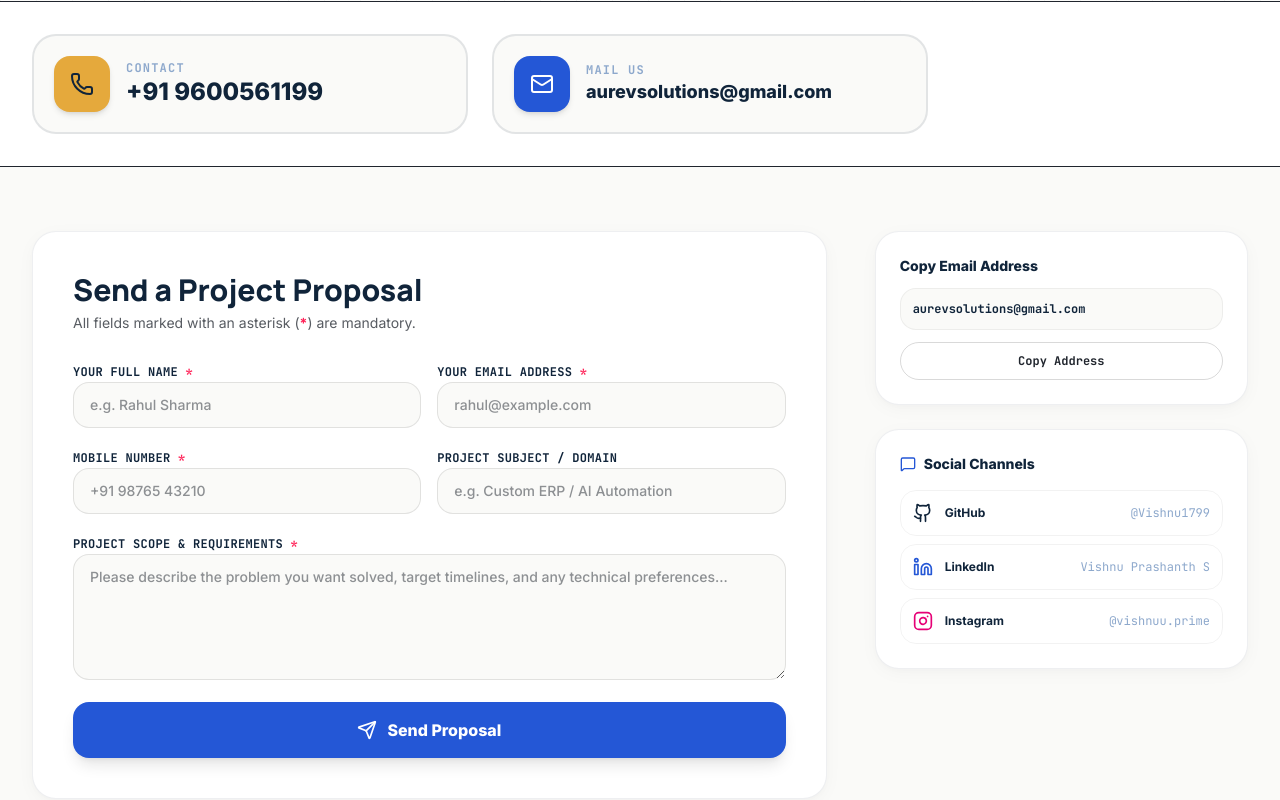
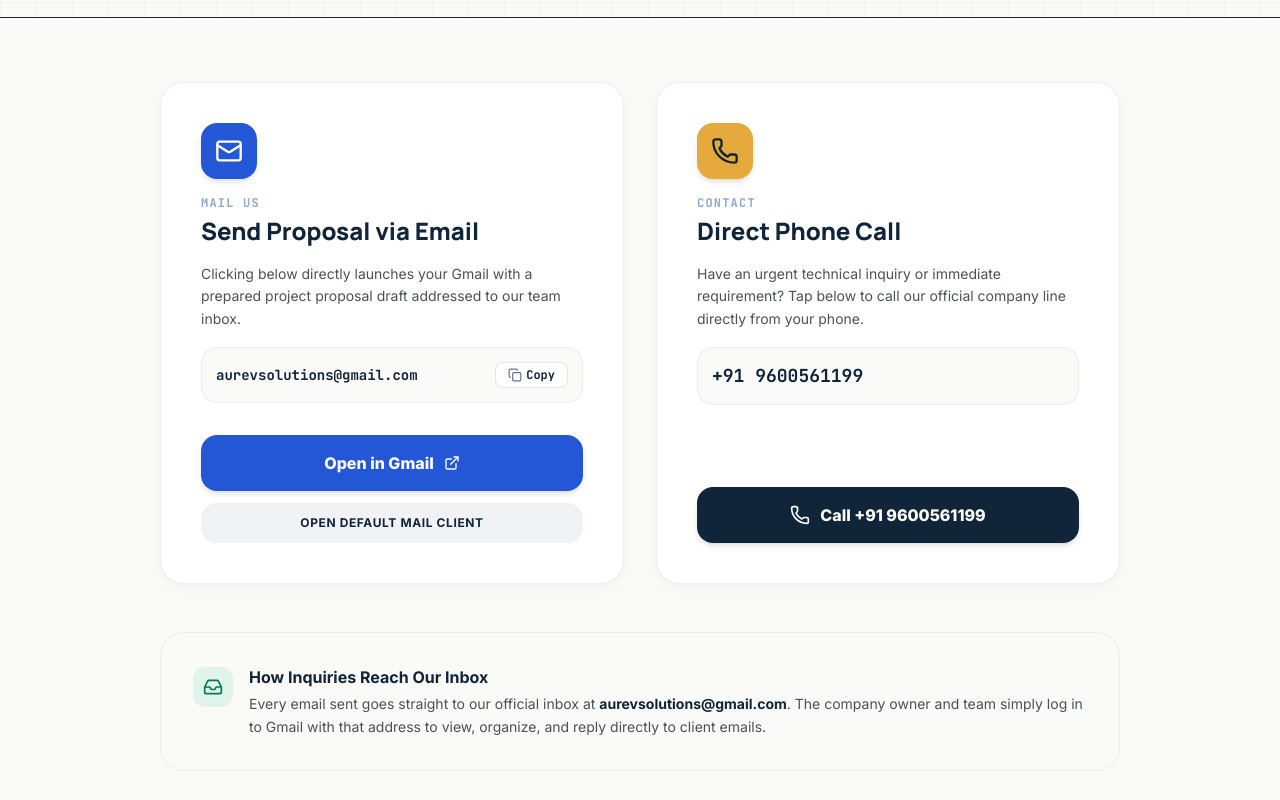
Before and after one commit to Vishnu1799/AUREV-SOLUTIONS, a Next.js app: page /contact in a window 1280 px wide. Shown: the part 340-1140 px from the top of the page. Built offline with nearby package versions, Linux system fonts and the light colour scheme.

Commit message:
feat: replace website contact form with direct mail-based proposal and hotline workflow

```diff
--- a/app/contact/page.tsx
+++ b/app/contact/page.tsx
@@ -4,36 +4,10 @@ import { useState } from "react";
 import { Navbar } from "@/components/layout/Navbar";
 import { Footer } from "@/components/layout/Footer";
 import { GithubIcon, LinkedinIcon, InstagramIcon } from "@/components/ui/SocialIcons";
-import { Mail, Send, CheckCircle2, Phone, MessageSquare } from "lucide-react";
+import { Mail, Phone, Copy, Check, MessageSquare, ExternalLink, Inbox } from "lucide-react";
 
 export default function ContactPage() {
-  const [name, setName] = useState("");
-  const [email, setEmail] = useState("");
-  const [phone, setPhone] = useState("");
-  const [subject, setSubject] = useState("");
-  const [message, setMessage] = useState("");
-  const [isSubmitted, setIsSubmitted] = useState(false);
   const [isCopied, setIsCopied] = useState(false);
-
-  const handleSubmit = (e: React.FormEvent) => {
-    e.preventDefault();
-    if (!name || !email || !phone || !message) return;
-
-    // Construct direct Gmail Web URL
-    const emailSubject = encodeURIComponent(
-      `[Project Proposal] ${subject || "New Collaboration Inquiry"}`
-    );
-    const emailBody = encodeURIComponent(
-      `PROPOSAL DETAILS FOR AUREV SOLUTIONS:\n\nClient Name: ${name}\nClient Email: ${email}\nClient Phone: ${phone}\nProject Domain / Subject: ${
-        subject || "General Inquiry"
-      }\n\nProject Scope & Message:\n${message}\n\nSent directly via AUREV SOLUTIONS Digital Portal.`
-    );
-
-    const gmailUrl = `https://mail.google.com/mail/?view=cm&fs=1&to=aurevsolutions@gmail.com&su=${emailSubject}&body=${emailBody}`;
-
-    setIsSubmitted(true);
-    window.open(gmailUrl, "_blank");
-  };
 
   const copyEmail = () => {
     navigator.clipboard.writeText("aurevsolutions@gmail.com");
@@ -41,249 +15,167 @@ export default function ContactPage() {
     setTimeout(() => setIsCopied(false), 2500);
   };
 
+  const gmailComposeUrl =
+    "https://mail.google.com/mail/?view=cm&fs=1&to=aurevsolutions@gmail.com&su=Project%20Proposal%20-%20AUREV%20SOLUTIONS&body=Hello%20AUREV%20SOLUTIONS%20Team%2C%0A%0AI%20would%20like%20to%20propose%20a%20project%20collaboration.%0A%0AProject%20Scope%20%2F%20Requirements%3A%0A%0AMy%20Contact%20Details%3A%0AName%3A%0APhone%20Number%3A%0A";
+
   return (
     <div className="min-h-screen flex flex-col bg-[#FAFAF8]">
       <Navbar />
 
       <main className="flex-1">
-        {/* Hero */}
-        <section className="pt-12 pb-12 sm:pt-16 sm:pb-16 bg-blueprint-grid border-b border-[#10243A]/05">
-          <div className="max-w-7xl mx-auto px-4 sm:px-6 lg:px-8 space-y-4">
+        {/* Header */}
+        <section className="pt-14 pb-12 sm:pt-20 sm:pb-16 bg-blueprint-grid border-b border-[#10243A]/05">
+          <div className="max-w-5xl mx-auto px-4 sm:px-6 lg:px-8 space-y-4 text-center sm:text-left">
             <h1 className="font-heading text-4xl sm:text-5xl font-extrabold tracking-tight text-[#10243A]">
-              Connect & Collaborate With Us
+              Send Us Your Proposal
             </h1>
 
-            <p className="text-base sm:text-lg text-[#20252D]/80 max-w-3xl leading-relaxed">
-              Have an operational challenge, software project, or innovative technical concept? Send your proposal directly to our team.
+            <p className="text-base sm:text-lg text-[#20252D]/80 max-w-2xl leading-relaxed">
+              We do not ask you to fill long website forms. Simply send your project brief directly via email to our team at{" "}
+              <strong className="text-[#10243A] font-bold">aurevsolutions@gmail.com</strong> or call us directly.
             </p>
           </div>
         </section>
 
-        {/* Separate Contact & Mail Us Cards */}
-        <section className="py-8 bg-white border-b border-[#10243A]/08">
-          <div className="max-w-7xl mx-auto px-4 sm:px-6 lg:px-8">
-            <div className="grid grid-cols-1 sm:grid-cols-2 gap-6 max-w-4xl">
+        {/* Primary Direct Actions */}
+        <section className="py-16">
+          <div className="max-w-5xl mx-auto px-4 sm:px-6 lg:px-8 space-y-12">
 
-              {/* Card 1: Contact (Phone) -> Direct Call Trigger */}
+            {/* Two Primary Action Cards */}
+            <div className="grid grid-cols-1 md:grid-cols-2 gap-8">
+
+              {/* Card 1: Mail Us (Gmail Direct Compose) */}
+              <div className="tactile-card rounded-3xl p-8 sm:p-10 flex flex-col justify-between border-2 border-[#2457D6]/20 shadow-xl bg-white space-y-6">
+                <div className="space-y-4">
+                  <div className="w-14 h-14 rounded-2xl bg-[#2457D6] text-white flex items-center justify-center shadow-md">
+                    <Mail className="w-7 h-7" />
+                  </div>
+
+                  <div>
+                    <span className="font-mono-tech text-xs uppercase tracking-widest text-[#8DA8CC] font-bold block">
+                      Mail Us
+                    </span>
+                    <h2 className="font-heading text-2xl font-black text-[#10243A] mt-1">
+                      Send Proposal via Email
+                    </h2>
+                  </div>
+
+                  <p className="text-sm text-[#20252D]/80 leading-relaxed">
+                    Clicking below directly launches your Gmail with a prepared project proposal draft addressed to our team inbox.
+                  </p>
+
+                  <div className="p-3.5 rounded-2xl bg-[#FAFAF8] border border-black/5 font-mono-tech text-xs sm:text-sm font-bold text-[#10243A] select-all flex items-center justify-between">
+                    <span>aurevsolutions@gmail.com</span>
+                    <button
+                      type="button"
+                      onClick={copyEmail}
+                      className="inline-flex items-center gap-1 px-3 py-1 text-xs font-mono-tech rounded-lg bg-white border border-black/10 hover:bg-[#F0F2F5] transition-colors"
+                      aria-label="Copy email"
+                    >
+                      {isCopied ? (
+                        <>
+                          <Check className="w-3.5 h-3.5 text-emerald-600" />
+                          <span className="text-emerald-700 font-bold">Copied</span>
+                        </>
+                      ) : (
+                        <>
+                          <Copy className="w-3.5 h-3.5 text-slate-500" />
+                          <span>Copy</span>
+                        </>
+                      )}
+                    </button>
+                  </div>
+                </div>
+
+                <div className="space-y-3 pt-2">
+                  <a
+                    href={gmailComposeUrl}
+                    target="_blank"
+                    rel="noopener noreferrer"
+                    className="inline-flex items-center justify-center gap-2.5 w-full py-4 rounded-2xl bg-[#2457D6] hover:bg-[#1A44B0] text-white font-extrabold text-base transition-all shadow-md hover:shadow-xl group"
+                  >
+                    <span>Open in Gmail</span>
+                    <ExternalLink className="w-4 h-4 transition-transform group-hover:translate-x-0.5 group-hover:-translate-y-0.5" />
+                  </a>
+
+                  <a
+                    href="mailto:aurevsolutions@gmail.com?subject=Project%20Proposal%20-%20AUREV%20SOLUTIONS"
+                    className="inline-flex items-center justify-center gap-2 w-full py-3 rounded-2xl bg-[#F0F2F5] hover:bg-black/5 text-[#10243A] font-bold text-xs uppercase tracking-wider transition-colors"
+                  >
+                    <span>Open Default Mail Client</span>
+                  </a>
+                </div>
+              </div>
+
+              {/* Card 2: Contact (Direct Phone Call) */}
+              <div className="tactile-card rounded-3xl p-8 sm:p-10 flex flex-col justify-between border-2 border-[#E5A93C]/30 shadow-xl bg-white space-y-6">
+                <div className="space-y-4">
+                  <div className="w-14 h-14 rounded-2xl bg-[#E5A93C] text-[#10243A] flex items-center justify-center shadow-md">
+                    <Phone className="w-7 h-7" />
+                  </div>
+
+                  <div>
+                    <span className="font-mono-tech text-xs uppercase tracking-widest text-[#8DA8CC] font-bold block">
+                      Contact
+                    </span>
+                    <h2 className="font-heading text-2xl font-black text-[#10243A] mt-1">
+                      Direct Phone Call
+                    </h2>
+                  </div>
+
+                  <p className="text-sm text-[#20252D]/80 leading-relaxed">
+                    Have an urgent technical inquiry or immediate requirement? Tap below to call our official company line directly from your phone.
+                  </p>
+
+                  <div className="p-3.5 rounded-2xl bg-[#FAFAF8] border border-black/5 font-mono-tech text-base sm:text-lg font-black text-[#10243A] select-all">
+                    +91 9600561199
+                  </div>
+                </div>
+
+                <div className="pt-2">
                   <a
                     href="tel:+919600561199"
-                className="flex items-center gap-4 p-5 rounded-3xl bg-[#FAFAF8] border-2 border-[#10243A]/10 hover:border-[#2457D6] hover:shadow-lg transition-all group"
-                aria-label="Call +91 9600561199"
+                    className="inline-flex items-center justify-center gap-2.5 w-full py-4 rounded-2xl bg-[#10243A] hover:bg-[#2457D6] text-white font-extrabold text-base transition-all shadow-md hover:shadow-xl group"
                   >
-                <div className="w-14 h-14 rounded-2xl bg-[#E5A93C] text-[#10243A] flex items-center justify-center font-black shadow-md flex-shrink-0 group-hover:scale-105 transition-transform">
-                  <Phone className="w-6 h-6" />
+                    <Phone className="w-5 h-5" />
+                    <span>Call +91 9600561199</span>
+                  </a>
                 </div>
-                <div className="min-w-0">
-                  <span className="font-mono-tech text-xs uppercase tracking-widest text-[#8DA8CC] block font-bold">
-                    Contact
-                  </span>
-                  <span className="font-heading text-xl sm:text-2xl font-black text-[#10243A] group-hover:text-[#2457D6] transition-colors truncate block">
-                    +91 9600561199
-                  </span>
               </div>
-              </a>
-
-              {/* Card 2: Mail Us (Gmail) -> Direct Gmail Web Trigger */}
-              <a
-                href="https://mail.google.com/mail/?view=cm&fs=1&to=aurevsolutions@gmail.com&su=Project%20Proposal%20-%20AUREV%20SOLUTIONS"
-                target="_blank"
-                rel="noopener noreferrer"
-                className="flex items-center gap-4 p-5 rounded-3xl bg-[#FAFAF8] border-2 border-[#10243A]/10 hover:border-[#2457D6] hover:shadow-lg transition-all group"
-                aria-label="Email aurevsolutions@gmail.com"
-              >
-                <div className="w-14 h-14 rounded-2xl bg-[#2457D6] text-white flex items-center justify-center font-black shadow-md flex-shrink-0 group-hover:scale-105 transition-transform">
-                  <Mail className="w-6 h-6" />
-                </div>
-                <div className="min-w-0">
-                  <span className="font-mono-tech text-xs uppercase tracking-widest text-[#8DA8CC] block font-bold">
-                    Mail Us
-                  </span>
-                  <span className="font-heading text-base sm:text-lg font-black text-[#10243A] group-hover:text-[#2457D6] transition-colors truncate block">
-                    aurevsolutions@gmail.com
-                  </span>
-                </div>
-              </a>
 
             </div>
+
+            {/* How Proposals Reach the Team (Clear & Transparent) */}
+            <div className="p-6 sm:p-8 rounded-3xl bg-[#FAFAF8] border border-black/5 flex items-start gap-4">
+              <div className="w-10 h-10 rounded-xl bg-emerald-500/10 text-emerald-700 flex items-center justify-center flex-shrink-0 mt-0.5">
+                <Inbox className="w-5 h-5" />
               </div>
-        </section>
-
-        {/* Proposal Form Section */}
-        <section className="py-16">
-          <div className="max-w-7xl mx-auto px-4 sm:px-6 lg:px-8">
-            <div className="grid grid-cols-1 lg:grid-cols-12 gap-12">
-
-              {/* Left Column: Proposal Form */}
-              <div className="lg:col-span-8">
-                <div className="tactile-card rounded-3xl p-8 sm:p-10 space-y-6 border-2 border-[#10243A]/08 shadow-xl">
-                  <div>
-                    <h2 className="font-heading text-2xl sm:text-3xl font-extrabold text-[#10243A]">
-                      Send a Project Proposal
-                    </h2>
-                    <p className="text-xs sm:text-sm text-[#20252D]/75 mt-1 leading-relaxed">
-                      All fields marked with an asterisk (<span className="text-rose-500 font-bold">*</span>) are mandatory.
-                    </p>
-                  </div>
-
-                  {/* Submission Confirmation Notification Banner */}
-                  {isSubmitted && (
-                    <div className="p-4 rounded-2xl bg-emerald-50 border-2 border-emerald-400 text-emerald-900 flex items-start gap-3 animate-in fade-in duration-300">
-                      <CheckCircle2 className="w-5 h-5 text-emerald-600 flex-shrink-0 mt-0.5" />
-                      <div className="text-xs sm:text-sm space-y-1">
-                        <strong className="block font-bold">Proposal Prepared & Gmail Launched!</strong>
+              <div className="space-y-1 text-xs sm:text-sm text-[#20252D]/80 leading-relaxed">
+                <strong className="block text-[#10243A] font-bold text-sm sm:text-base">
+                  How Inquiries Reach Our Inbox
+                </strong>
                 <p>
-                          Your proposal details have been formatted and dispatched to <strong>aurevsolutions@gmail.com</strong>.
+                  Every email sent goes straight to our official inbox at{" "}
+                  <strong className="text-[#10243A]">aurevsolutions@gmail.com</strong>. The company owner and team simply log in to Gmail with that address to view, organize, and reply directly to client emails.
                 </p>
               </div>
             </div>
-                  )}
 
-                  <form onSubmit={handleSubmit} className="space-y-4">
-                    <div className="grid grid-cols-1 sm:grid-cols-2 gap-4">
-                      {/* Name */}
-                      <div className="space-y-1.5">
-                        <label
-                          htmlFor="name"
-                          className="font-mono-tech text-xs font-bold text-[#10243A] uppercase tracking-wide"
-                        >
-                          Your Full Name <span className="text-rose-500">*</span>
-                        </label>
-                        <input
-                          id="name"
-                          type="text"
-                          required
-                          value={name}
-                          onChange={(e) => setName(e.target.value)}
-                          placeholder="e.g. Rahul Sharma"
-                          className="w-full px-4 py-3 rounded-2xl bg-[#FAFAF8] border border-black/10 text-sm focus:border-[#2457D6] focus:outline-none focus:ring-2 focus:ring-[#2457D6]/20 transition-all font-medium"
-                        />
+            {/* Social Channels */}
+            <div className="tactile-card rounded-3xl p-6 sm:p-8 bg-white border border-black/5 space-y-4">
+              <div className="flex items-center gap-2 text-sm font-heading font-extrabold text-[#10243A]">
+                <MessageSquare className="w-4 h-4 text-[#2457D6]" />
+                <span>Founder Social & Code Channels</span>
               </div>
 
-                      {/* Email */}
-                      <div className="space-y-1.5">
-                        <label
-                          htmlFor="email"
-                          className="font-mono-tech text-xs font-bold text-[#10243A] uppercase tracking-wide"
-                        >
-                          Your Email Address <span className="text-rose-500">*</span>
-                        </label>
-                        <input
-                          id="email"
-                          type="email"
-                          required
-                          value={email}
-                          onChange={(e) => setEmail(e.target.value)}
-                          placeholder="rahul@example.com"
-                          className="w-full px-4 py-3 rounded-2xl bg-[#FAFAF8] border border-black/10 text-sm focus:border-[#2457D6] focus:outline-none focus:ring-2 focus:ring-[#2457D6]/20 transition-all font-medium"
-                        />
-                      </div>
-                    </div>
-
-                    <div className="grid grid-cols-1 sm:grid-cols-2 gap-4">
-                      {/* Mobile Number */}
-                      <div className="space-y-1.5">
-                        <label
-                          htmlFor="phone"
-                          className="font-mono-tech text-xs font-bold text-[#10243A] uppercase tracking-wide"
-                        >
-                          Mobile Number <span className="text-rose-500">*</span>
-                        </label>
-                        <input
-                          id="phone"
-                          type="tel"
-                          required
-                          value={phone}
-                          onChange={(e) => setPhone(e.target.value)}
-                          placeholder="+91 98765 43210"
-                          className="w-full px-4 py-3 rounded-2xl bg-[#FAFAF8] border border-black/10 text-sm focus:border-[#2457D6] focus:outline-none focus:ring-2 focus:ring-[#2457D6]/20 transition-all font-medium"
-                        />
-                      </div>
-
-                      {/* Subject */}
-                      <div className="space-y-1.5">
-                        <label
-                          htmlFor="subject"
-                          className="font-mono-tech text-xs font-bold text-[#10243A] uppercase tracking-wide"
-                        >
-                          Project Subject / Domain
-                        </label>
-                        <input
-                          id="subject"
-                          type="text"
-                          value={subject}
-                          onChange={(e) => setSubject(e.target.value)}
-                          placeholder="e.g. Custom ERP / AI Automation"
-                          className="w-full px-4 py-3 rounded-2xl bg-[#FAFAF8] border border-black/10 text-sm focus:border-[#2457D6] focus:outline-none focus:ring-2 focus:ring-[#2457D6]/20 transition-all font-medium"
-                        />
-                      </div>
-                    </div>
-
-                    {/* Message */}
-                    <div className="space-y-1.5">
-                      <label
-                        htmlFor="message"
-                        className="font-mono-tech text-xs font-bold text-[#10243A] uppercase tracking-wide"
-                      >
-                        Project Scope & Requirements <span className="text-rose-500">*</span>
-                      </label>
-                      <textarea
-                        id="message"
-                        required
-                        rows={5}
-                        value={message}
-                        onChange={(e) => setMessage(e.target.value)}
-                        placeholder="Please describe the problem you want solved, target timelines, and any technical preferences..."
-                        className="w-full px-4 py-3 rounded-2xl bg-[#FAFAF8] border border-black/10 text-sm focus:border-[#2457D6] focus:outline-none focus:ring-2 focus:ring-[#2457D6]/20 transition-all font-medium"
-                      />
-                    </div>
-
-                    {/* Submit Button */}
-                    <button
-                      type="submit"
-                      className="inline-flex items-center justify-center gap-2.5 w-full py-4 rounded-2xl bg-[#2457D6] hover:bg-[#1A44B0] text-white font-extrabold text-sm sm:text-base transition-all shadow-lg hover:shadow-xl group"
-                    >
-                      <Send className="w-5 h-5 transition-transform group-hover:translate-x-1" />
-                      <span>Send Proposal</span>
-                    </button>
-                  </form>
-                </div>
-              </div>
-
-              {/* Right Column: Copy Email & Social Channels */}
-              <div className="lg:col-span-4 space-y-6">
-
-                {/* Copy Email Box */}
-                <div className="tactile-card rounded-3xl p-6 space-y-3 bg-white border border-[#10243A]/08 shadow-sm">
-                  <span className="font-heading text-sm font-extrabold text-[#10243A] block">
-                    Copy Email Address
-                  </span>
-                  <p className="text-xs font-mono-tech font-bold text-[#10243A] select-all bg-[#FAFAF8] p-3 rounded-2xl border border-black/5">
-                    aurevsolutions@gmail.com
-                  </p>
-                  <button
-                    type="button"
-                    onClick={copyEmail}
-                    className="w-full py-2.5 text-xs font-mono-tech font-bold rounded-full border border-black/15 hover:bg-[#F0F2F5] transition-colors"
-                  >
-                    {isCopied ? "Copied to Clipboard!" : "Copy Address"}
-                  </button>
-                </div>
-
-                {/* Social Channels */}
-                <div className="tactile-card rounded-3xl p-6 space-y-4 bg-white border border-black/5">
-                  <div className="flex items-center gap-2 text-sm font-heading font-extrabold text-[#10243A]">
-                    <MessageSquare className="w-4 h-4 text-[#2457D6]" />
-                    <span>Social Channels</span>
-                  </div>
-
-                  <div className="space-y-2 text-sm">
+              <div className="grid grid-cols-1 sm:grid-cols-3 gap-3">
                 <a
                   href="https://github.com/Vishnu1799"
                   target="_blank"
                   rel="noopener noreferrer"
-                      className="flex items-center justify-between p-3 rounded-2xl hover:bg-[#FAFAF8] transition-colors border border-black/5"
+                  className="flex items-center justify-between p-3.5 rounded-2xl bg-[#FAFAF8] hover:bg-[#F0F2F5] transition-colors border border-black/5"
                 >
-                      <div className="flex items-center gap-3">
+                  <div className="flex items-center gap-2.5">
                     <GithubIcon className="w-5 h-5 text-[#10243A]" />
                     <span className="font-bold text-xs text-[#10243A]">GitHub</span>
                   </div>
@@ -294,22 +186,22 @@ export default function ContactPage() {
                   href="https://www.linkedin.com/in/vishnu-prashanth-s-576937382/"
                   target="_blank"
                   rel="noopener noreferrer"
-                      className="flex items-center justify-between p-3 rounded-2xl hover:bg-[#FAFAF8] transition-colors border border-black/5"
+                  className="flex items-center justify-between p-3.5 rounded-2xl bg-[#FAFAF8] hover:bg-[#F0F2F5] transition-colors border border-black/5"
                 >
-                      <div className="flex items-center gap-3">
+                  <div className="flex items-center gap-2.5">
                     <LinkedinIcon className="w-5 h-5 text-[#2457D6]" />
                     <span className="font-bold text-xs text-[#10243A]">LinkedIn</span>
                   </div>
-                      <span className="font-mono-tech text-xs text-[#8DA8CC]">Vishnu Prashanth S</span>
+                  <span className="font-mono-tech text-xs text-[#8DA8CC]">Profile</span>
                 </a>
 
                 <a
                   href="https://www.instagram.com/vishnuu.prime/"
                   target="_blank"
                   rel="noopener noreferrer"
-                      className="flex items-center justify-between p-3 rounded-2xl hover:bg-[#FAFAF8] transition-colors border border-black/5"
+                  className="flex items-center justify-between p-3.5 rounded-2xl bg-[#FAFAF8] hover:bg-[#F0F2F5] transition-colors border border-black/5"
                 >
-                      <div className="flex items-center gap-3">
+                  <div className="flex items-center gap-2.5">
                     <InstagramIcon className="w-5 h-5 text-pink-600" />
                     <span className="font-bold text-xs text-[#10243A]">Instagram</span>
                   </div>
@@ -319,9 +211,6 @@ export default function ContactPage() {
             </div>
 
           </div>
-
-            </div>
-          </div>
         </section>
       </main>
 
```
Lines whose indentation alone changed are shown as unchanged.
